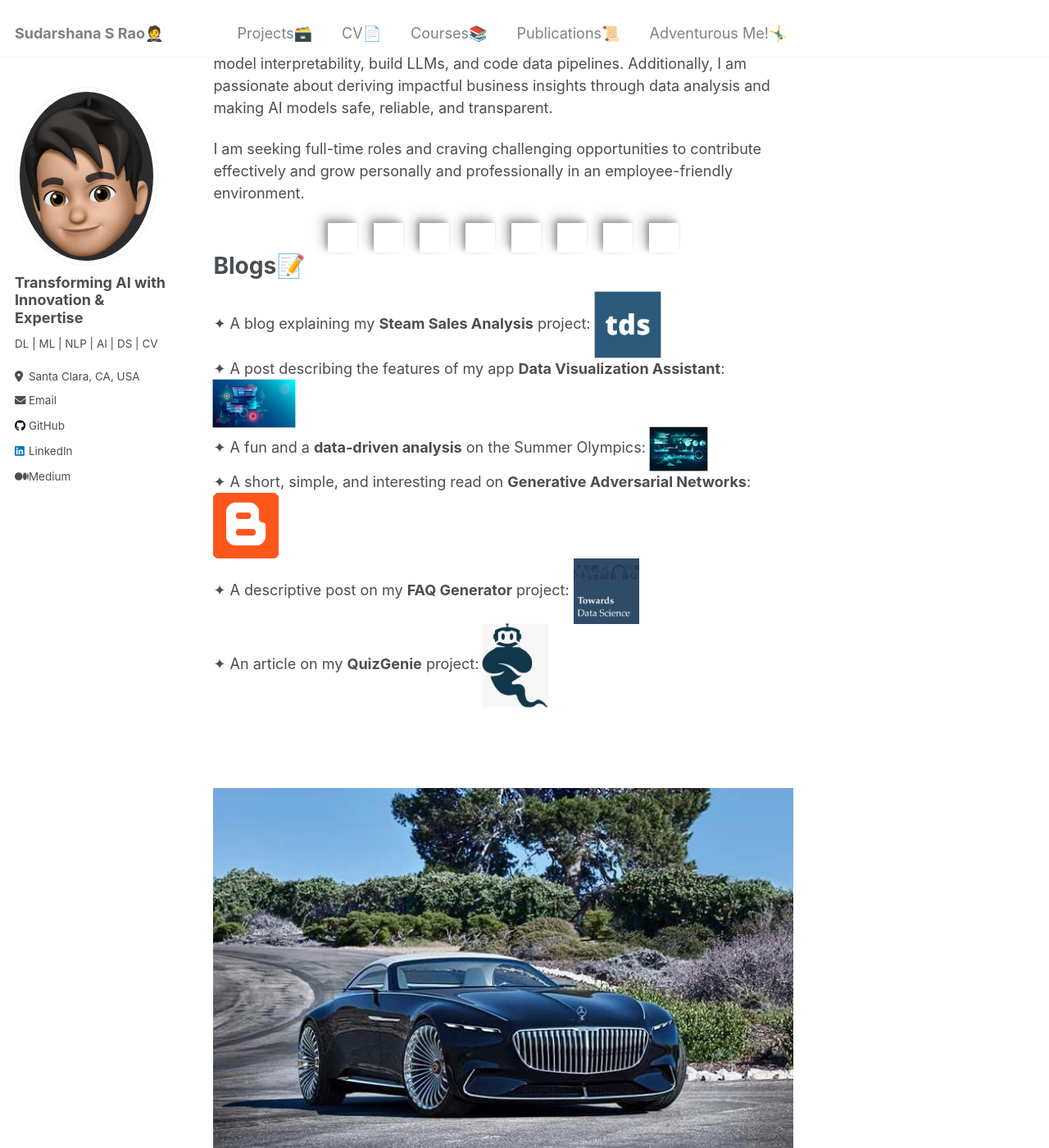
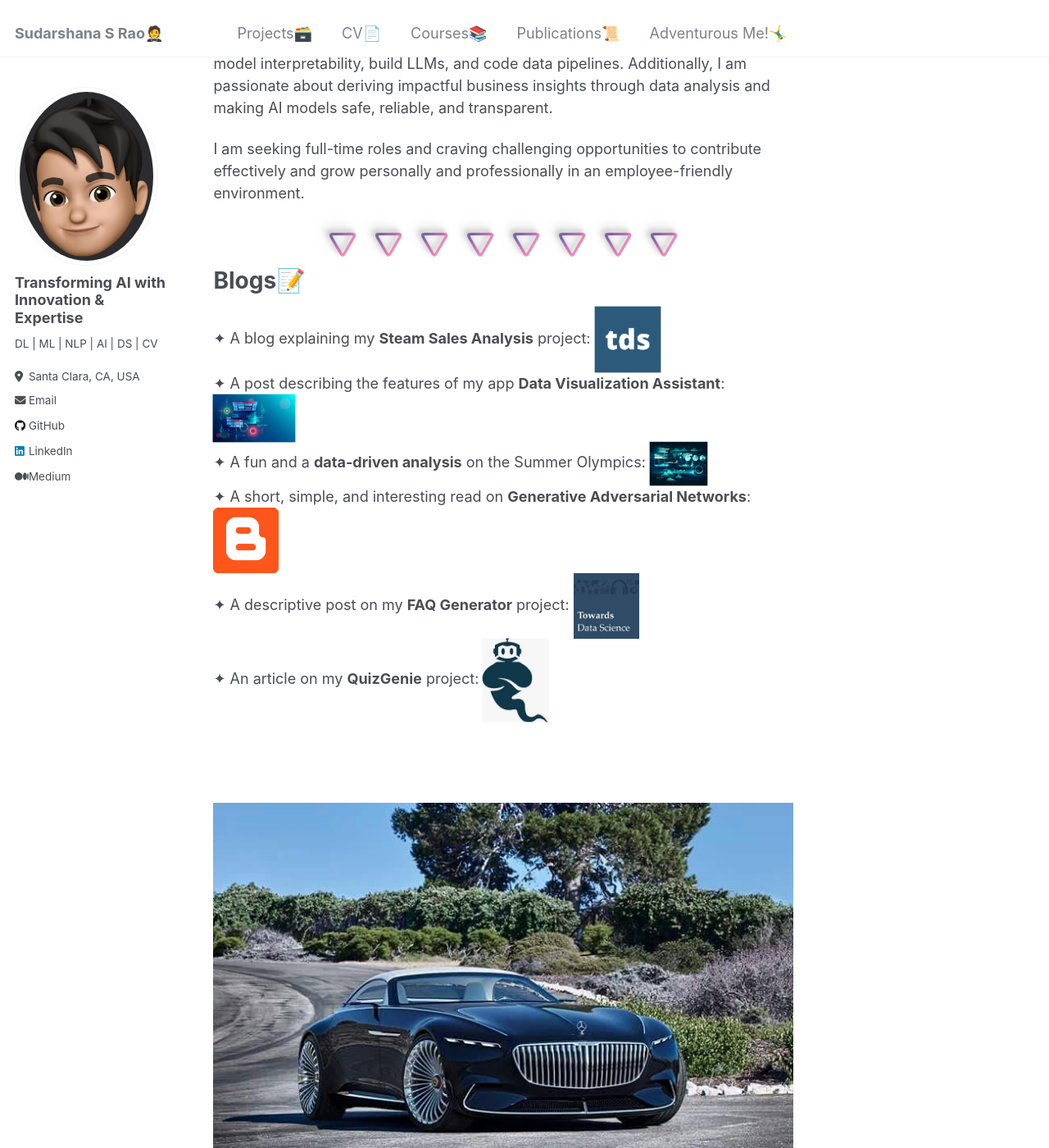
Before and after one commit to SudarshanaSRao/SudarshanaSRao.github.io, a Jekyll site: the page built from _pages/about.md, in a window 1280 px wide and 1400 px high, scrolled down 378 px. Shown: the whole window at 82% size. Built offline with Jekyll 4.4.1, drawn with Linux system fonts in a browser that asks for light colours; comment, search, counter and statistics services are not loaded.

Commit message:
Update about.md

```diff
--- a/_pages/about.md
+++ b/_pages/about.md
@@ -115,14 +115,14 @@ I am seeking full-time roles and craving challenging opportunities to contribute
 
 <div class="separator">
   <div class="shape-separator">
-    <div class="shape"></div>
-    <div class="shape"></div>
-    <div class="shape"></div>
-    <div class="shape"></div>
-    <div class="shape"></div>
-    <div class="shape"></div>
-    <div class="shape"></div>
-    <div class="shape"></div>
+    <div class="shape">🛆</div>
+    <div class="shape">🛆</div>
+    <div class="shape">🛆</div>
+    <div class="shape">🛆</div>
+    <div class="shape">🛆</div>
+    <div class="shape">🛆</div>
+    <div class="shape">🛆</div>
+    <div class="shape">🛆</div>
   </div>
 </div>
 
@@ -140,18 +140,20 @@ I am seeking full-time roles and craving challenging opportunities to contribute
   transform: rotate(180deg);
 }
 .shape {
-  width: 0;
-  height: 0;
-  border-left: 18px solid transparent;
-  border-right: 18px solid transparent;
-  border-bottom: 36px solid; /* Set color here */
-  /* Apply gradient colors */
+  font-size: 36px;
+  display: inline-block;
+  position: relative;
+  z-index: 1;
+  /* Darker multi-color gradient for a richer look */
   background: linear-gradient(135deg, #ff7078 0%, #f8a1b0 25%, #f58ad4 50%, #8b70c1 75%, #f8a1b0 100%);
   color: transparent;
+  /* Clipping the background to the text */
+  -webkit-background-clip: text;
+  background-clip: text;
   /* Enhanced 3D shadow with multiple layers */
-  box-shadow: 3px 3px 6px rgba(0, 0, 0, 0.25),
-              6px 6px 12px rgba(0, 0, 0, 0.15),
-              9px 9px 18px rgba(0, 0, 0, 0.1);
+  text-shadow: 3px 3px 6px rgba(0, 0, 0, 0.25),
+               6px 6px 12px rgba(0, 0, 0, 0.15),
+               9px 9px 18px rgba(0, 0, 0, 0.1);
 }
 @media (max-width: 600px) {
   .shape-separator {
```
